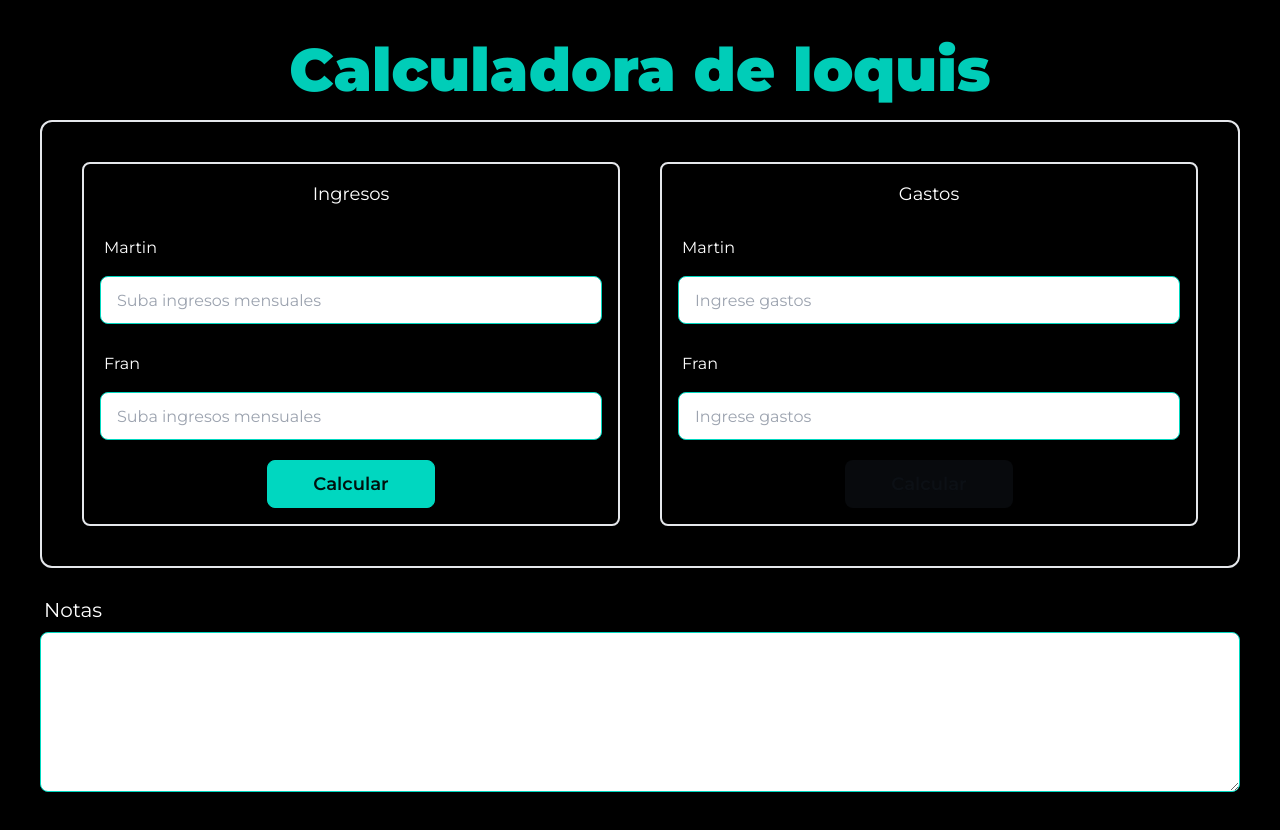
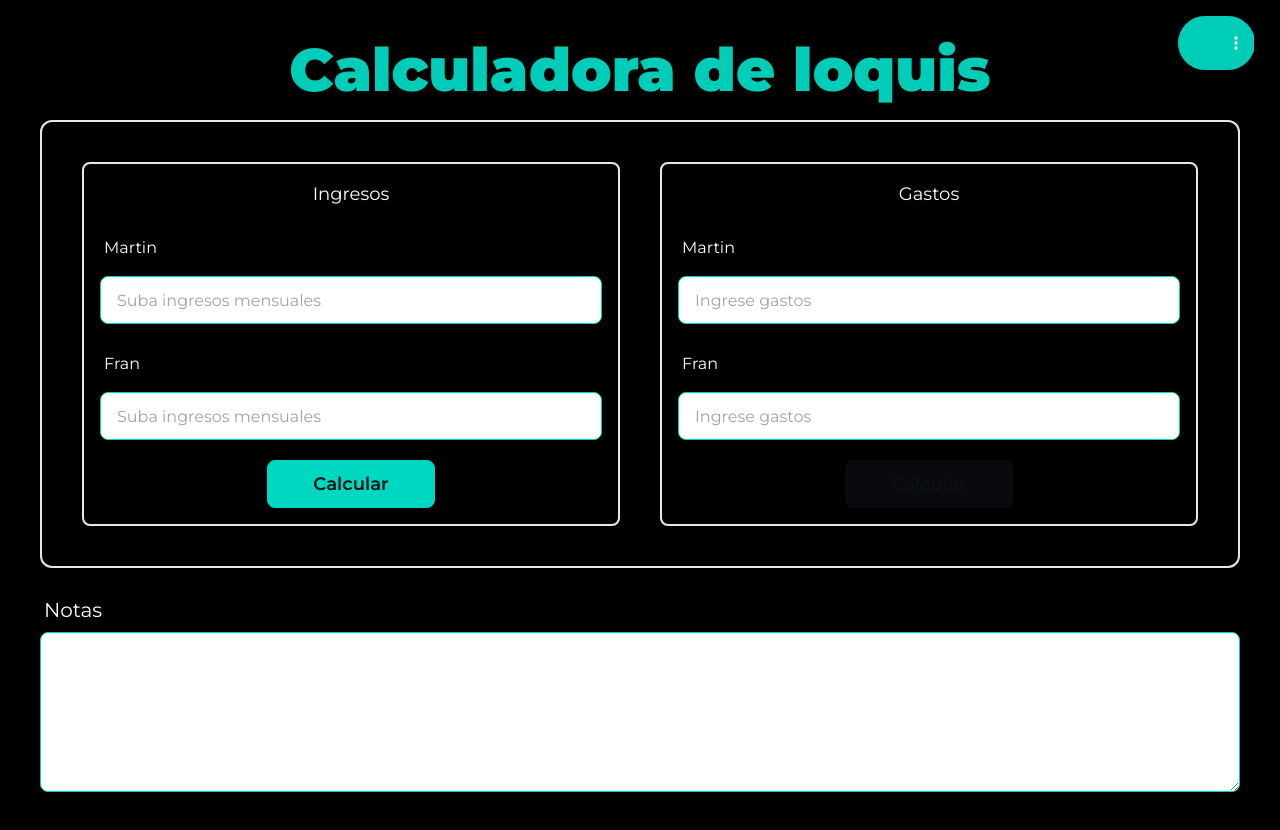
Before and after one commit to JohnFScha/app-gastos, a React (Vite) app: page / in a window 1280 px wide. Shown: the top 830 px of the page. Built offline with nearby package versions, Linux system fonts and the light colour scheme.

Commit message:
musicukis

```diff
--- a/src/App.tsx
+++ b/src/App.tsx
@@ -1,5 +1,5 @@
 import Form from './components/Form'
-
+import loki from './assets/loki.mp3'
 function App() {
 
   return (
@@ -13,6 +13,7 @@ function App() {
         <label htmlFor="notes" className='label text-xl'>Notas</label>
         <textarea name="notes" id="notes" className='text-xl container textarea-bordered textarea textarea-accent min-h-[20vh]'></textarea>
       </section>
+      <audio src={loki} controls={true} controlsList='nodownload' className='fixed xl:absolute bottom-[2%] xl:top-[2%] right-[2%] w-[25%] xl:w-[6%]'></audio>
     </main>
   )
 }
--- a/src/index.css
+++ b/src/index.css
@@ -12,7 +12,7 @@ body {
 }
 
 .stroke-2 {
-  color: oklch(74.51% 0.167 183.61 / 1)
+  color: oklch(74.51% 0.167 183.61 / 1);
 }
 
 /* Chrome, Safari, Edge, Opera */
@@ -26,3 +26,7 @@ input::-webkit-inner-spin-button {
 input[type=number] {
   -moz-appearance: textfield;
 }
+
+audio::-webkit-media-controls-panel {
+  background-color: oklch(74.51% 0.167 183.61 / 1);
+}
```
Also changed, not shown: 1 other file (tests, documents, lock files or other folders).
